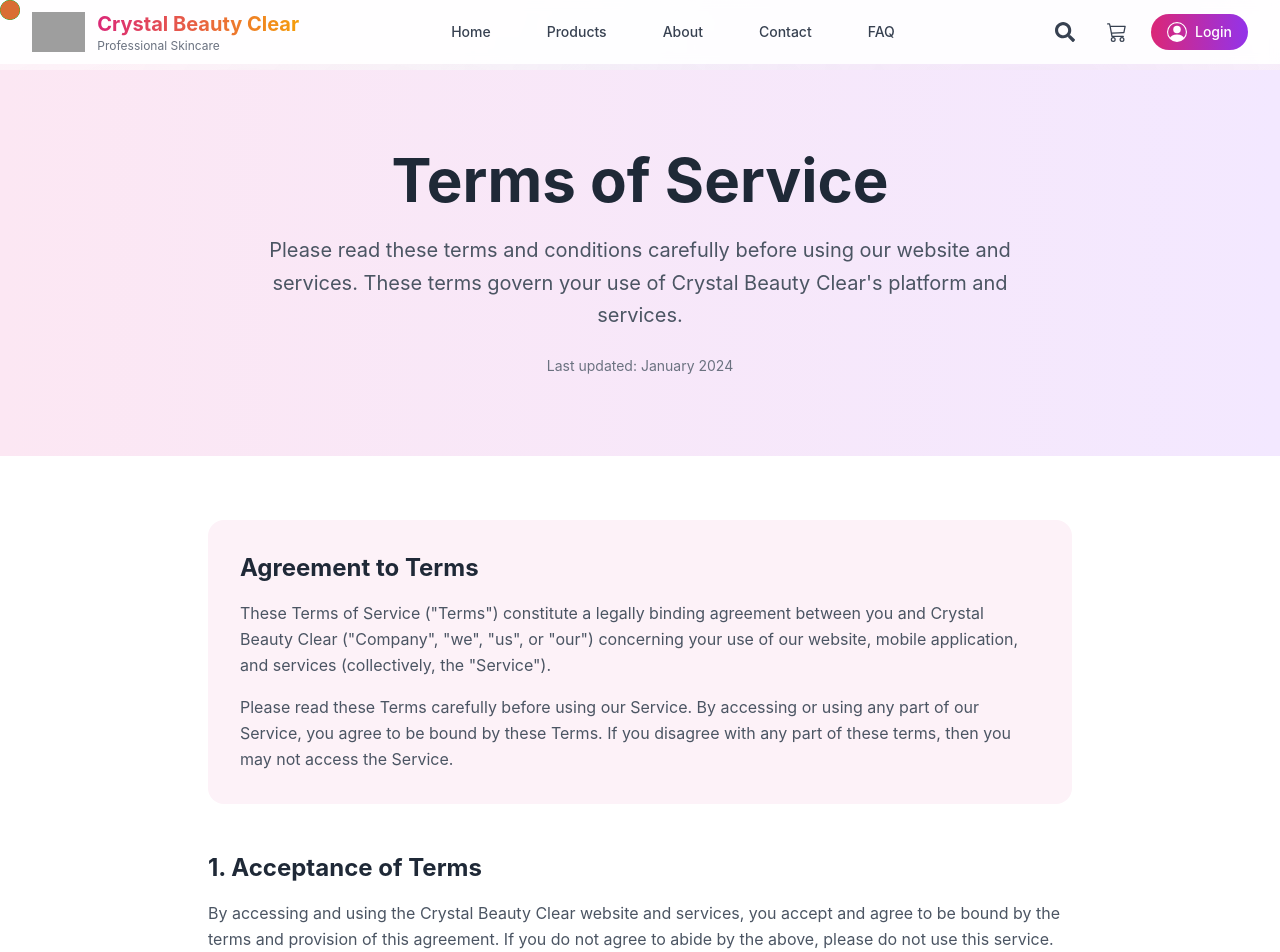
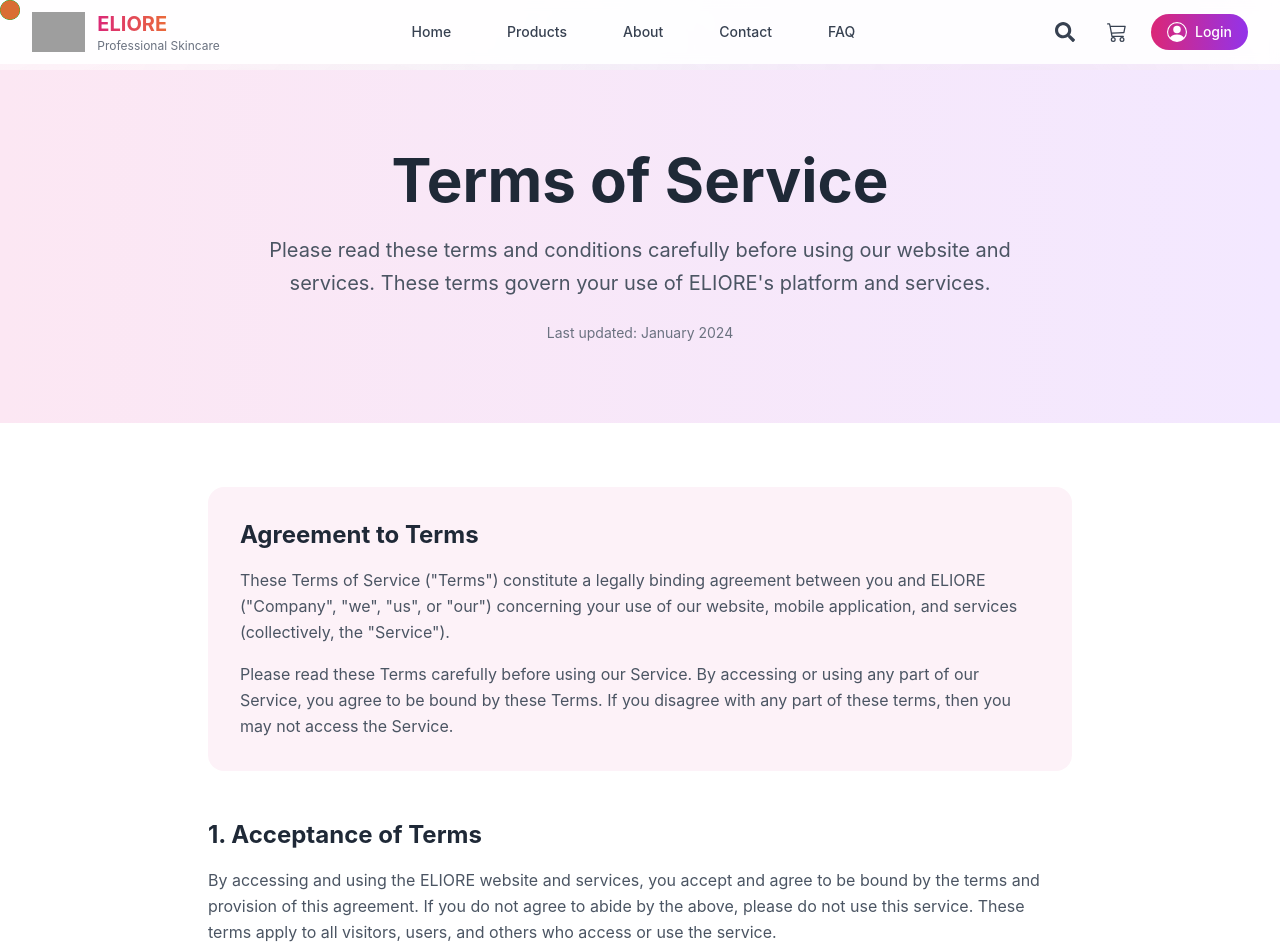
Before and after one commit to KelanParker/crystal-beauty-clear-frontend, a React (Vite) app: page /terms in a window 1280 px wide. Shown: the top 952 px of the page. Built offline with nearby package versions, Linux system fonts and the light colour scheme; grey boxes are pictures that could not be loaded.

Commit message:
before complete

```diff
--- a/index.html
+++ b/index.html
@@ -4,7 +4,7 @@
     <meta charset="UTF-8" />
     <link rel="icon" type="image/svg+xml" href="/brand/favicon.svg" />
     <meta name="viewport" content="width=device-width, initial-scale=1.0" />
-    <title>Crystal Beauty Clear</title>
+  <title>ELIORE</title>
   </head>
   <body>
     <div id="root"></div>
--- a/src/assets/components/footer.jsx
+++ b/src/assets/components/footer.jsx
@@ -72,7 +72,7 @@
           <div className="space-y-6">
             <div>
               <h2 className="text-2xl font-bold text-pink-400 mb-4">
-                Crystal Beauty Clear
+                ELIORE
               </h2>
               <p className="text-gray-300 leading-relaxed">
                 Your trusted partner in beauty and skincare. We bring you the finest
@@ -177,7 +177,7 @@
         <div className="container mx-auto px-4 py-6">
           <div className="flex flex-col md:flex-row justify-between items-center space-y-4 md:space-y-0">
             <div className="text-gray-400 text-sm">
-              © {currentYear} Crystal Beauty Clear. All rights reserved.
+              © {currentYear} ELIORE. All rights reserved.
             </div>
 
             <div className="flex space-x-6 text-sm text-gray-400">
--- a/src/assets/components/header-fixed.jsx
+++ b/src/assets/components/header-fixed.jsx
@@ -138,12 +138,12 @@
             <Link to="/" className="flex items-center space-x-3 group">
               <img
                 src={CRYSTAL_BEAUTY_IMAGES.branding.logo}
-                alt="Crystal Beauty Clear"
+                alt="ELIORE"
                 className="h-10 w-auto transition-transform group-hover:scale-105"
               />
               <div className="hidden sm:block">
                 <h1 className="text-xl font-bold bg-gradient-to-r from-pink-600 to-amber-500 bg-clip-text text-transparent">
-                  Crystal Beauty Clear
+                  ELIORE
                 </h1>
                 <p className="text-xs text-gray-500">Professional Skincare</p>
               </div>
--- a/src/assets/components/header-new.jsx
+++ b/src/assets/components/header-new.jsx
@@ -139,12 +139,12 @@
             <Link to="/" className="flex items-center space-x-3 group">
               <img
                 src={CRYSTAL_BEAUTY_IMAGES.branding.logo}
-                alt="Crystal Beauty Clear"
+                alt="ELIORE"
                 className="h-10 w-auto transition-transform group-hover:scale-105"
               />
               <div className="hidden sm:block">
                 <h1 className="text-xl font-bold bg-gradient-to-r from-pink-600 to-amber-500 bg-clip-text text-transparent">
-                  Crystal Beauty Clear
+                  ELIORE
                 </h1>
                 <p className="text-xs text-gray-500">Professional Skincare</p>
               </div>
--- a/src/assets/components/header.jsx
+++ b/src/assets/components/header.jsx
@@ -138,12 +138,12 @@
             <Link to="/" className="flex items-center space-x-3 group">
               <img
                 src={CRYSTAL_BEAUTY_IMAGES.branding.logo}
-                alt="Crystal Beauty Clear"
+                alt="ELIORE"
                 className="h-10 w-auto transition-transform group-hover:scale-105"
               />
               <div className="hidden sm:block">
                 <h1 className="text-xl font-bold bg-gradient-to-r from-pink-600 to-amber-500 bg-clip-text text-transparent">
-                  Crystal Beauty Clear
+                  ELIORE
                 </h1>
                 <p className="text-xs text-gray-500">Professional Skincare</p>
               </div>
--- a/src/assets/components/imageUploadManager.jsx
+++ b/src/assets/components/imageUploadManager.jsx
@@ -1,4 +1,4 @@
-// Image Upload Utility for Crystal Beauty Clear Admin
+// Image Upload Utility for ELIORE Admin
 // This component helps admin users upload images to Supabase storage
 
 import { useState } from 'react';
@@ -76,7 +76,7 @@
     return (
         <div className="w-full max-w-4xl mx-auto p-6 bg-white rounded-lg shadow-lg">
             <h2 className="text-2xl font-bold text-gray-800 mb-6">
-                📸 Crystal Beauty Clear - Image Upload Manager
+                📸 ELIORE - Image Upload Manager
             </h2>
 
             {/* Folder Selection */}
--- a/src/pages/client/aboutPage.jsx
+++ b/src/pages/client/aboutPage.jsx
@@ -35,7 +35,7 @@
         {
             year: "2020",
             title: "Founded",
-            description: "Crystal Beauty Clear was established with a vision to make quality cosmetics accessible to everyone."
+            description: "ELIORE was established with a vision to make quality cosmetics accessible to everyone."
         },
         {
             year: "2021",
@@ -94,7 +94,7 @@
             <section className="relative py-20 bg-gradient-to-r from-pink-100 to-purple-100">
                 <div className="container mx-auto px-4 text-center">
                     <h1 className="text-4xl lg:text-6xl font-bold text-gray-800 mb-6">
-                        About Crystal Beauty Clear
+                        About ELIORE
                     </h1>
                     <p className="text-xl text-gray-600 max-w-3xl mx-auto leading-relaxed">
                         We're passionate about helping you discover your unique beauty through high-quality,
@@ -113,7 +113,7 @@
                             </h2>
                             <div className="space-y-4 text-gray-600 leading-relaxed">
                                 <p>
-                                    Crystal Beauty Clear was born from a simple belief: everyone deserves to feel confident
+                                    ELIORE was born from a simple belief: everyone deserves to feel confident
                                     and beautiful in their own skin. Founded in 2020, we started as a small team of beauty
                                     enthusiasts who noticed a gap in the Sri Lankan market for high-quality, affordable cosmetics.
                                 </p>
@@ -225,7 +225,7 @@
                             Meet Our Team
                         </h2>
                         <p className="text-lg text-gray-600 max-w-2xl mx-auto">
-                            The passionate people behind Crystal Beauty Clear
+                            The passionate people behind ELIORE
                         </p>
                     </div>
 
--- a/src/pages/client/enhancedLogin.jsx
+++ b/src/pages/client/enhancedLogin.jsx
@@ -164,7 +164,7 @@
           <img
             className="mx-auto h-16 w-auto"
             src={CRYSTAL_BEAUTY_IMAGES.branding.logo}
-            alt="Crystal Beauty Clear"
+            alt="ELIORE"
           />
           <h2 className="mt-6 text-3xl font-bold text-gray-900">
             {isLogin ? 'Welcome back' : 'Create your account'}
--- a/src/pages/client/mainHomePage.jsx
+++ b/src/pages/client/mainHomePage.jsx
@@ -234,7 +234,7 @@
             <section className="py-20 bg-gradient-to-br from-gray-50 to-white">
                 <div className="container mx-auto px-4">
                     <h2 className="text-4xl font-bold text-center text-gradient mb-16 animate-on-scroll">
-                        Why Choose Crystal Beauty Clear?
+                        Why Choose ELIORE?
                     </h2>
                     <div className="grid-modern">
                         {benefits.map((benefit, index) => (
--- a/src/pages/client/privacyPage.jsx
+++ b/src/pages/client/privacyPage.jsx
@@ -135,10 +135,10 @@
                 <div className="container mx-auto px-4 max-w-4xl">
                     <div className="bg-pink-50 p-8 rounded-2xl mb-12">
                         <h2 className="text-2xl font-bold text-gray-800 mb-4">
-                            Welcome to Crystal Beauty Clear
+                            Welcome to ELIORE
                         </h2>
                         <p className="text-gray-600 leading-relaxed">
-                            At Crystal Beauty Clear, we are committed to protecting your privacy and ensuring
+                            At ELIORE, we are committed to protecting your privacy and ensuring
                             the security of your personal information. This Privacy Policy describes our
                             practices regarding the collection, use, and sharing of information when you
                             visit our website, make purchases, or interact with our services.
--- a/src/pages/client/termsPage.jsx
+++ b/src/pages/client/termsPage.jsx
@@ -2,11 +2,11 @@
     const sections = [
         {
             title: "Acceptance of Terms",
-            content: "By accessing and using the Crystal Beauty Clear website and services, you accept and agree to be bound by the terms and provision of this agreement. If you do not agree to abide by the above, please do not use this service. These terms apply to all visitors, users, and others who access or use the service."
+            content: "By accessing and using the ELIORE website and services, you accept and agree to be bound by the terms and provision of this agreement. If you do not agree to abide by the above, please do not use this service. These terms apply to all visitors, users, and others who access or use the service."
         },
         {
             title: "Description of Service",
-            content: "Crystal Beauty Clear provides an online platform for purchasing cosmetics, skincare products, and beauty accessories. Our service includes product browsing, online ordering, payment processing, delivery services, customer support, and related beauty consultation services. We reserve the right to modify or discontinue any aspect of our service at any time."
+            content: "ELIORE provides an online platform for purchasing cosmetics, skincare products, and beauty accessories. Our service includes product browsing, online ordering, payment processing, delivery services, customer support, and related beauty consultation services. We reserve the right to modify or discontinue any aspect of our service at any time."
         },
         {
             title: "User Accounts",
@@ -18,7 +18,7 @@
         },
         {
             title: "Order Acceptance and Payment",
-            content: "All orders are subject to acceptance by Crystal Beauty Clear. We reserve the right to refuse or cancel any order for any reason, including but not limited to product availability, errors in product or pricing information, or suspected fraudulent activity. Payment must be received before orders are processed and shipped. We accept various payment methods as displayed at checkout."
+            content: "All orders are subject to acceptance by ELIORE. We reserve the right to refuse or cancel any order for any reason, including but not limited to product availability, errors in product or pricing information, or suspected fraudulent activity. Payment must be received before orders are processed and shipped. We accept various payment methods as displayed at checkout."
         },
         {
             title: "Shipping and Delivery",
@@ -34,7 +34,7 @@
         },
         {
             title: "Intellectual Property Rights",
-            content: "The service and its original content, features, and functionality are and will remain the exclusive property of Crystal Beauty Clear and its licensors. The service is protected by copyright, trademark, and other laws. Our trademarks and trade dress may not be used in connection with any product or service without our prior written consent."
+            content: "The service and its original content, features, and functionality are and will remain the exclusive property of ELIORE and its licensors. The service is protected by copyright, trademark, and other laws. Our trademarks and trade dress may not be used in connection with any product or service without our prior written consent."
         },
         {
             title: "User-Generated Content",
@@ -50,11 +50,11 @@
         },
         {
             title: "Limitation of Liability",
-            content: "In no event shall Crystal Beauty Clear, nor its directors, employees, partners, agents, suppliers, or affiliates, be liable for any indirect, incidental, special, consequential, or punitive damages, including without limitation, loss of profits, data, use, goodwill, or other intangible losses, resulting from your use of the service."
+            content: "In no event shall ELIORE, nor its directors, employees, partners, agents, suppliers, or affiliates, be liable for any indirect, incidental, special, consequential, or punitive damages, including without limitation, loss of profits, data, use, goodwill, or other intangible losses, resulting from your use of the service."
         },
         {
             title: "Indemnification",
-            content: "You agree to defend, indemnify, and hold harmless Crystal Beauty Clear and its licensee and licensors, and their employees, contractors, agents, officers and directors, from and against any and all claims, damages, obligations, losses, liabilities, costs or debt, and expenses (including but not limited to attorney's fees)."
+            content: "You agree to defend, indemnify, and hold harmless ELIORE and its licensee and licensors, and their employees, contractors, agents, officers and directors, from and against any and all claims, damages, obligations, losses, liabilities, costs or debt, and expenses (including but not limited to attorney's fees)."
         },
         {
             title: "Termination",
@@ -74,7 +74,7 @@
         },
         {
             title: "Contact Information",
-            content: "If you have any questions about these Terms of Service, please contact us at legal@crystalbeautyclear.lk or call us at +94 11 234 5678. You may also write to us at Crystal Beauty Clear, 123 Beauty Street, Colombo 03, Sri Lanka."
+            content: "If you have any questions about these Terms of Service, please contact us at legal@crystalbeautyclear.lk or call us at +94 11 234 5678. You may also write to us at ELIORE, 123 Beauty Street, Colombo 03, Sri Lanka."
         }
     ];
 
@@ -88,7 +88,7 @@
                     </h1>
                     <p className="text-xl text-gray-600 max-w-3xl mx-auto leading-relaxed">
                         Please read these terms and conditions carefully before using our website and services.
-                        These terms govern your use of Crystal Beauty Clear's platform and services.
+                        These terms govern your use of ELIORE's platform and services.
                     </p>
                     <div className="mt-6 text-sm text-gray-500">
                         Last updated: January 2024
@@ -105,7 +105,7 @@
                         </h2>
                         <p className="text-gray-600 leading-relaxed">
                             These Terms of Service ("Terms") constitute a legally binding agreement between you
-                            and Crystal Beauty Clear ("Company", "we", "us", or "our") concerning your use of
+                            and ELIORE ("Company", "we", "us", or "our") concerning your use of
                             our website, mobile application, and services (collectively, the "Service").
                         </p>
                         <p className="text-gray-600 leading-relaxed mt-4">
@@ -151,7 +151,7 @@
                         </h2>
                         <p className="text-gray-600 leading-relaxed">
                             These Terms of Service have been created with the help of legal professionals and
-                            are designed to protect both Crystal Beauty Clear and our customers. We recommend
+                            are designed to protect both ELIORE and our customers. We recommend
                             that you save or print a copy of these terms for your records. If you have any
                             questions about these terms, please contact our legal team.
                         </p>
--- a/src/pages/developer/developerPanel.jsx
+++ b/src/pages/developer/developerPanel.jsx
@@ -394,7 +394,7 @@
                           <label className="block text-sm font-medium mb-2">Site Title</label>
                           <input
                             type="text"
-                            defaultValue="Crystal Beauty Clear"
+                            defaultValue="ELIORE"
                             className="w-full px-4 py-2 bg-black/50 border border-white/20 rounded-lg text-white"
                           />
                         </div>
```
